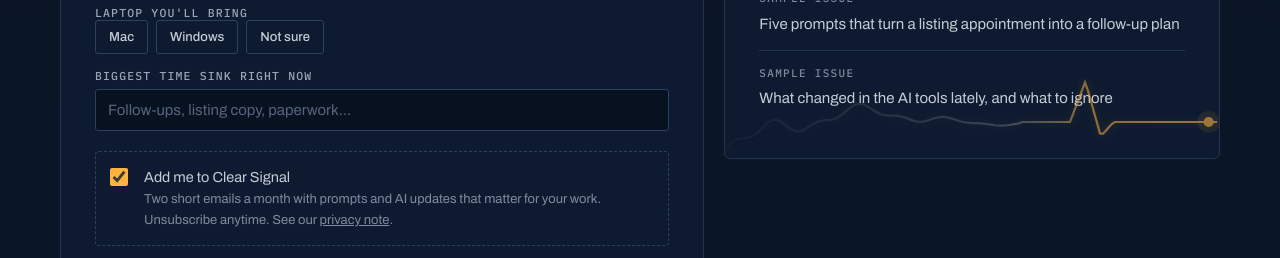
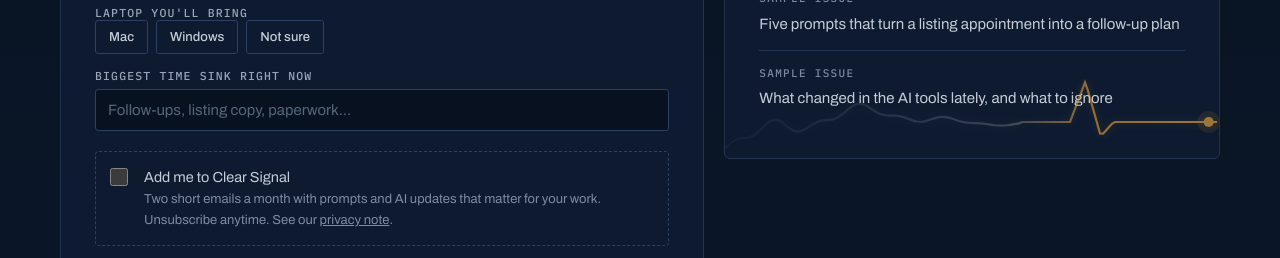
Before and after one commit to tonybegum67/signal-edge-site, a Next.js app: page / in a window 1280 px wide. Shown: the part 5590-5848 px from the top of the page. Built offline with nearby package versions, Linux system fonts and the light colour scheme; no server answers.

Commit message:
Start the Clear Signal box on the prep form unticked
Tony's call: everyone on the list should have chosen it themselves.

Co-Authored-By: Claude Opus 5.5 <noreply@anthropic.com>

```diff
--- a/app/components/PrepForm.tsx
+++ b/app/components/PrepForm.tsx
@@ -104,7 +104,7 @@ export function PrepForm() {
         </div>
       </div>
       <label className="optin">
-        <input type="checkbox" name="optin" defaultChecked />
+        <input type="checkbox" name="optin" />
         <span>
           Add me to {site.newsletterName}
           <small>
```
